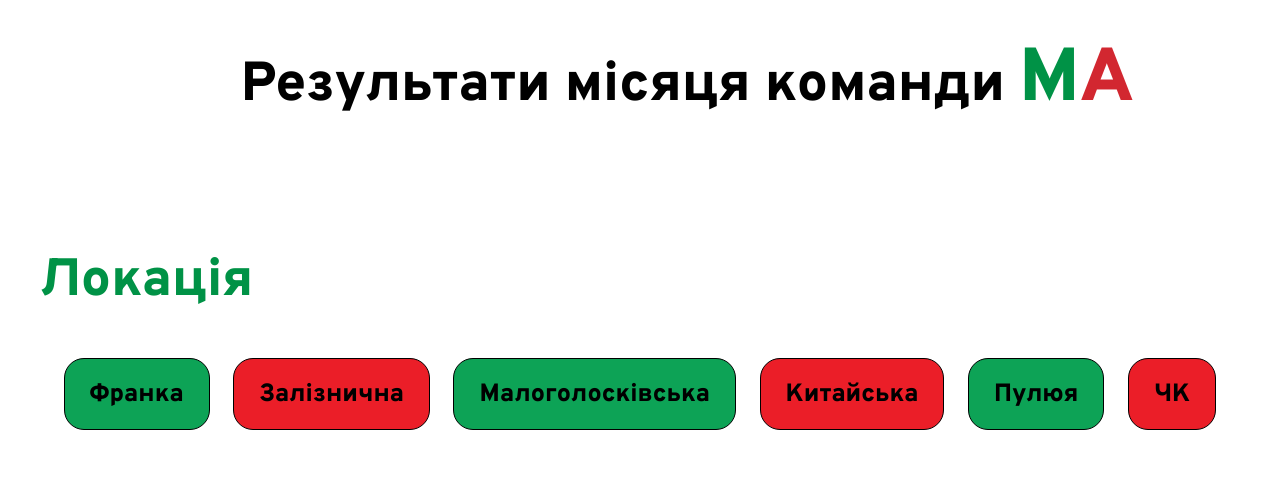
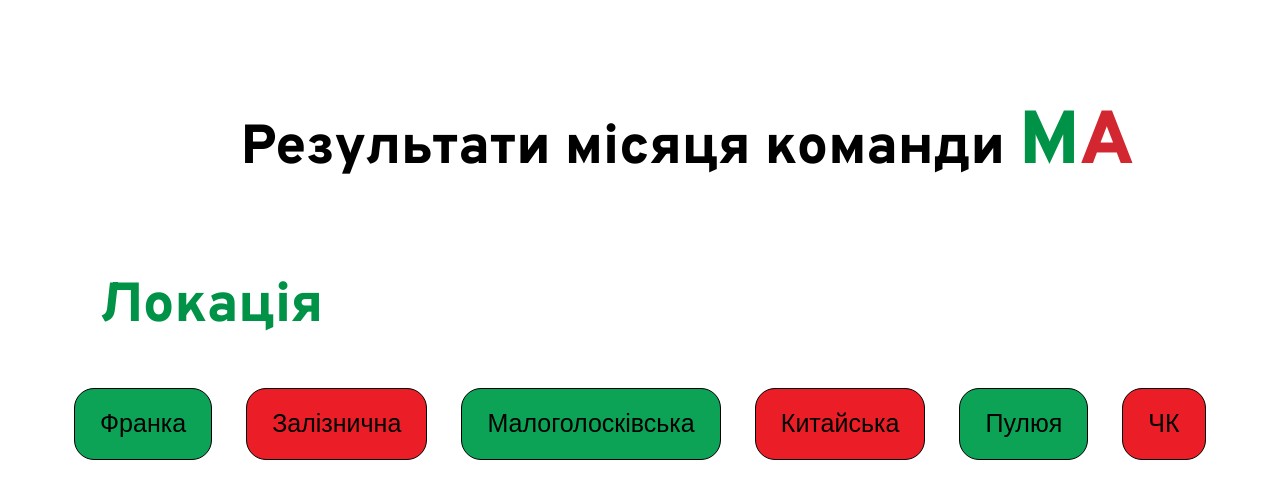
Before and after one commit to olenagoloyda/MaPizza_team, a plain HTML site: page index.html in a window 1280 px wide. Shown: the part 111-610 px from the top of the page. Drawn offline with Linux system fonts and the light colour scheme; a web font is replaced by a local one.

Commit message:
created app

```diff
--- a/index.css
+++ b/index.css
@@ -15,7 +15,7 @@
 
 header{
 text-align: center;
-margin-bottom: 120px;
+margin-bottom: 80px;
 }
 .logo_img{
 display: block;
@@ -24,6 +24,7 @@
 }
 
 .header_h1{
+margin-top: 100px;
 text-align: center;
 font-size: 55px;
 font-weight: 800;
@@ -46,12 +47,11 @@
 margin-left: -10px;
 }
 
-
 .index_h2{
-width: 100%;
-font-size: 35px;
+font-size: 55px;
 font-weight: 800;
 font-family: 'Overpass', sans-serif;
+margin-left: 60px;
 }
 
 .location_btn{
--- a/index.html
+++ b/index.html
@@ -17,8 +17,8 @@
         </h1>
     </header>
     <main>
-        <div class="index_h2">
-            <h2 class='green_color'>Локація</h2>
+        <div>
+            <h2 class='green_color index_h2'>Локація</h2>
             <div class="btn_container">
                 <a href="./franka.html" class='green_btn location_btn'>Франка</a>
                 <a href="" class='red_btn location_btn'>Залізнична</a>
```
Also changed, not shown: franka_managers/managers_1.html (added, +28 -0 lines).
